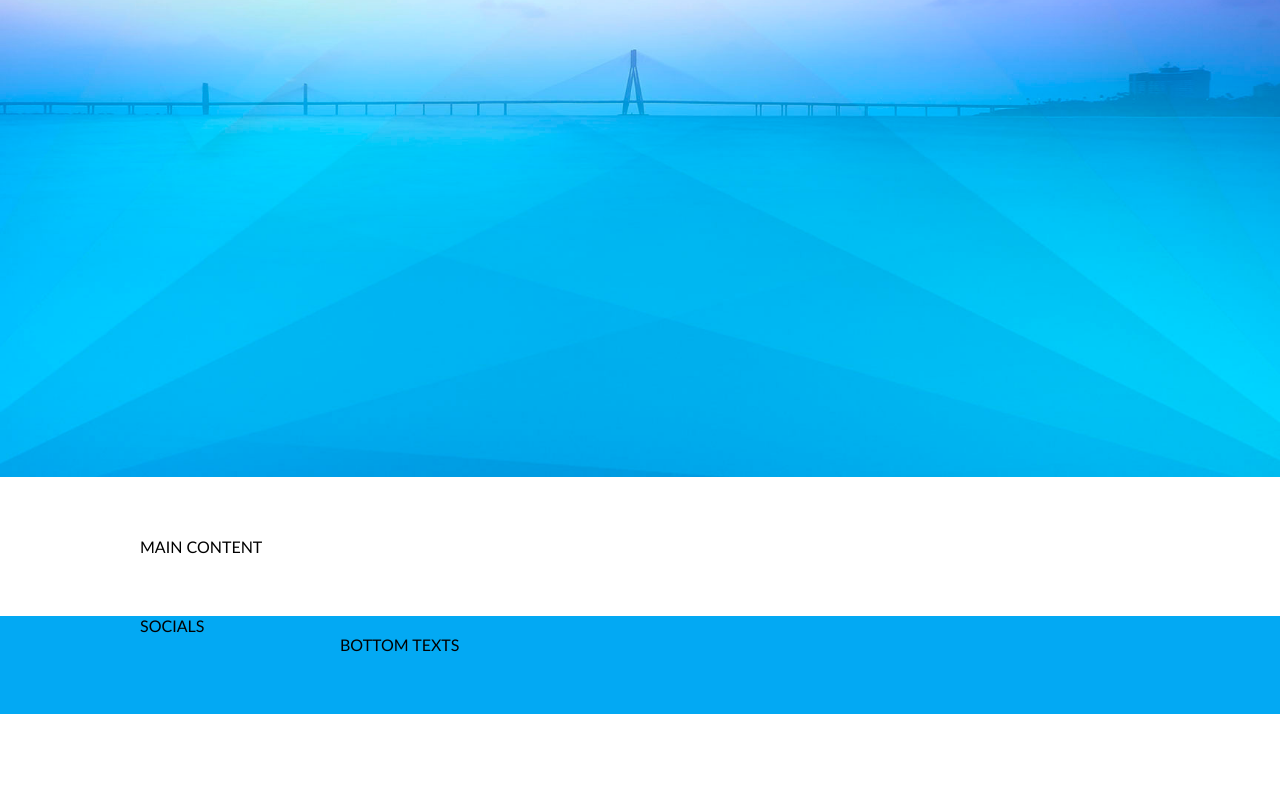
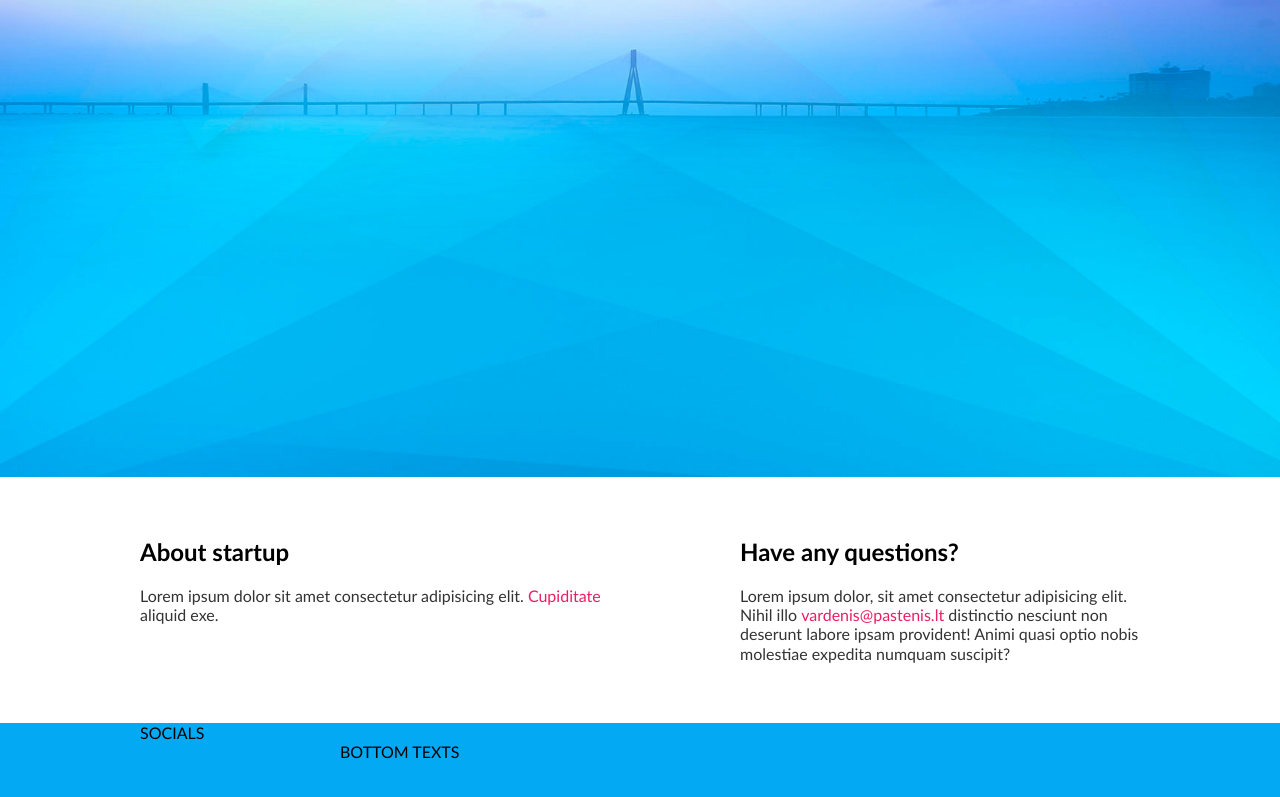
Before and after one commit to asnvc/12-coming-soon, a website: page index.html in a window 1280 px wide. Shown: the part 323-1120 px from the top of the page. Before the commit the page ends 1037 px from the top, so only its background shows below. Drawn offline with Linux system fonts and the light colour scheme.

Commit message:
main-content

```diff
--- a/css/base/base.css
+++ b/css/base/base.css
@@ -13,3 +13,17 @@ body{
 .bg-main{
     background-color: #03a9f3;
 }
+
+p{
+    font-size: 16px;
+    line-height: 1.2em;
+    color: #333;
+}
+
+p > a{
+    color: #ea1e63;
+    text-decoration: none;
+}
+p > a:hover{
+    text-decoration: underline;
+}
--- a/css/base/layout.css
+++ b/css/base/layout.css
@@ -1,11 +1,6 @@
 .container{
     padding-bottom: 60px;
     padding-top: 60px;
-}
-
-.container > .row{
-width: 1000px;
-margin-left: calc(50% - 500px);
 }
 
 .container > .short-row{
@@ -13,7 +8,27 @@ margin-left: calc(50% - 500px);
     margin-left: calc(50% - 300px);
 }
 
+.container > .row{
+    display: inline-block;
+    width: 1000px;
+    margin-left: calc(50% - 500px);
+}
 
+.container > .columns{
+    display: flex;
+    justify-content: space-between;
+}
+
+.container > .columns > .column{
+    display: flex;
+    flex-direction: column;
+    gap: 20px;
+    width: 50%;
+}
+
+.container > .columns > .right-column{
+    width: 40%;
+}
 @media (max-width: 1100px) {
     .container > .row{
         width: 800px;
@@ -25,6 +40,13 @@ margin-left: calc(50% - 500px);
     .container > .row{
         width: 600px;
         margin-left: calc(50% - 300px);
+    }
+    .container > .columns{
+        flex-direction: column;
+        gap: 60px;
+    }
+    .container > .columns > .column{
+        width: 100%;
     }
 }
 
--- a/index.html
+++ b/index.html
@@ -23,8 +23,15 @@
     </section>
 
     <main class="container">
-        <div class="row">
-            MAIN CONTENT
+        <div class="row columns">
+            <div class="column">
+                <h2>About startup</h2>
+                <p>Lorem ipsum dolor sit amet consectetur adipisicing elit. <a href="">Cupiditate</a> aliquid exe.</p>
+            </div>
+            <div class="column right-column">
+                <h2>Have any questions?</h2>
+                <p>Lorem ipsum dolor, sit amet consectetur adipisicing elit. Nihil illo <a href="mailto:vardenis@pastenis.lt">vardenis@pastenis.lt</a> distinctio nesciunt non deserunt labore ipsam provident! Animi quasi optio nobis molestiae expedita numquam suscipit?</p>
+            </div>
         </div>
     </main>
 
```
